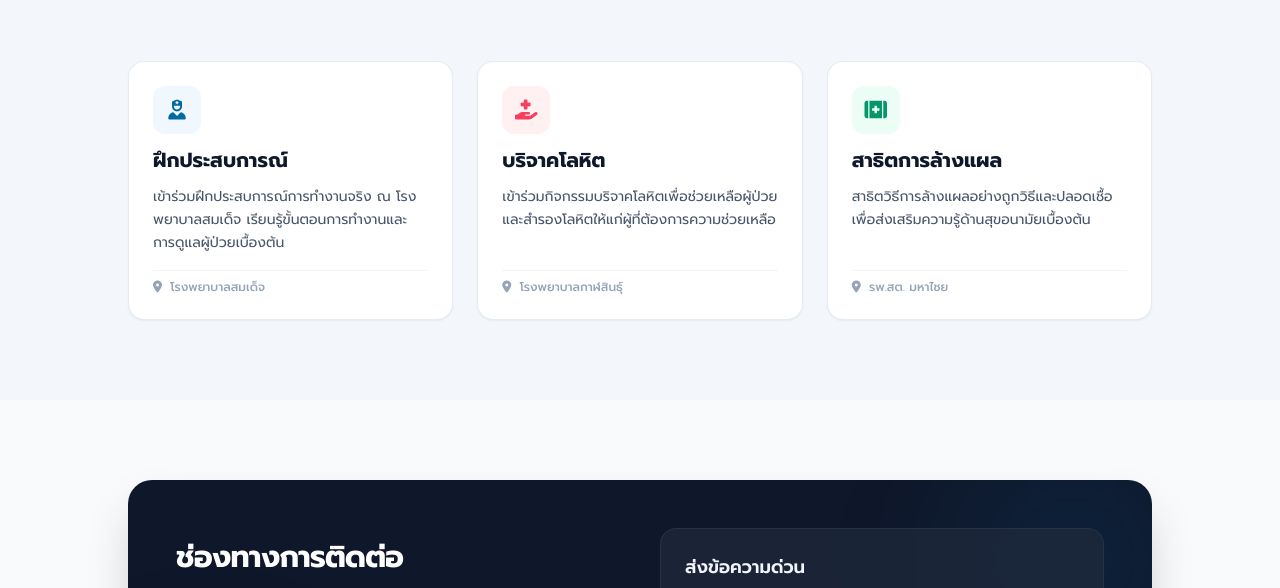
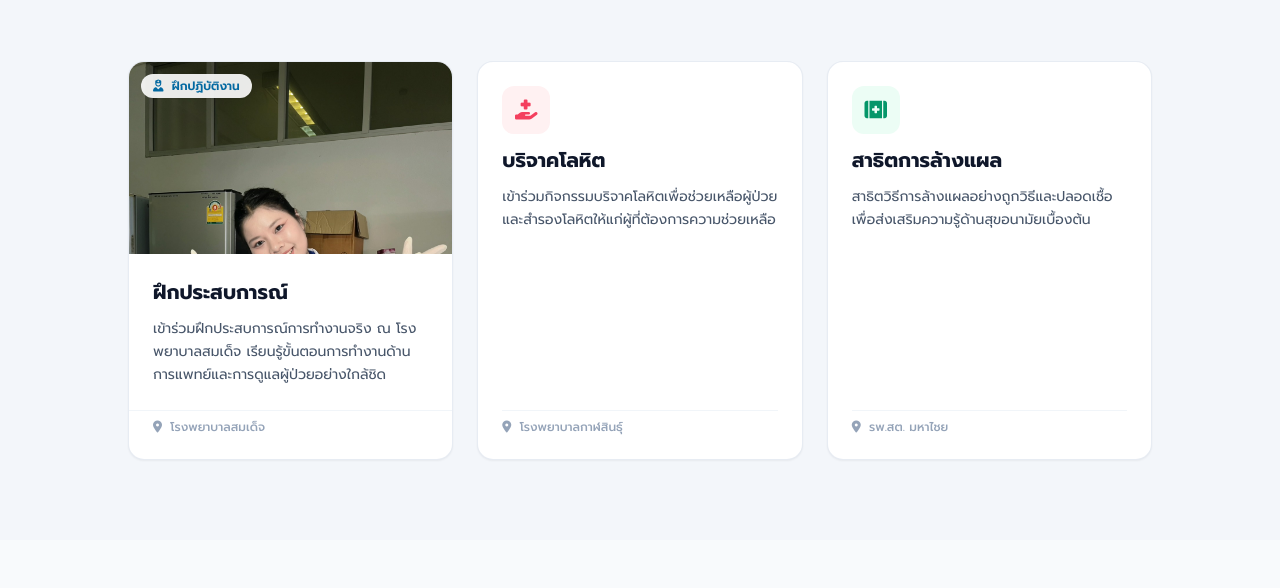
Before and after one commit to sudarat2550/nuch_n, a plain HTML site: page index.html in a window 1280 px wide. Shown: the part 1529-2117 px from the top of the page. Drawn offline with nearby package versions, Linux system fonts and the light colour scheme.

Commit message:
Update index.html

```diff
--- a/index.html
+++ b/index.html
@@ -74,10 +74,10 @@
         <!-- Hero Section -->
         <section id="about" class="py-20 md:py-28 px-6">
             <div class="max-w-5xl mx-auto flex flex-col md:flex-row items-center gap-12">
-                <!-- Avatar Placeholder / Image -->
-                <div class="w-44 h-44 md:w-56 md:h-56 rounded-full bg-gradient-to-tr from-brand-500 to-sky-300 p-1 shadow-xl shrink-0">
-                    <div class="w-full h-full rounded-full bg-white flex items-center justify-center overflow-hidden relative">
-                        <img src="https://placehold.co/400x400/f1f5f9/0284c7?text=Nuch" alt="สุดารัตน์ แกมนิรัตน์" class="w-full h-full object-cover">
+                <!-- Avatar Image -->
+                <div class="w-48 h-48 md:w-60 md:h-60 rounded-full bg-gradient-to-tr from-brand-500 via-sky-400 to-teal-300 p-1.5 shadow-2xl shrink-0">
+                    <div class="w-full h-full rounded-full bg-white flex items-center justify-center overflow-hidden relative shadow-inner">
+                        <img src="รูป.jpg" alt="สุดารัตน์ แกมนิรัตน์" class="w-full h-full object-cover object-center transform hover:scale-105 transition-transform duration-500">
                     </div>
                 </div>
 
@@ -217,17 +217,22 @@
 
                 <div class="grid grid-cols-1 md:grid-cols-3 gap-6">
                     <!-- Activity Card 1 -->
-                    <div class="bg-white rounded-2xl p-6 border border-slate-200/80 shadow-sm hover:shadow-md transition-shadow space-y-4 flex flex-col justify-between">
-                        <div class="space-y-3">
-                            <div class="w-12 h-12 rounded-xl bg-brand-50 text-brand-600 flex items-center justify-center text-xl">
-                                <i class="fa-solid fa-user-nurse"></i>
+                    <div class="bg-white rounded-2xl overflow-hidden border border-slate-200/80 shadow-sm hover:shadow-md transition-all duration-300 flex flex-col justify-between group">
+                        <div>
+                            <div class="h-48 overflow-hidden relative">
+                                <img src="รูป.jpg" alt="ฝึกประสบการณ์ โรงพยาบาลสมเด็จ" class="w-full h-full object-cover object-top group-hover:scale-105 transition-transform duration-500">
+                                <div class="absolute top-3 left-3 bg-white/90 backdrop-blur-md px-3 py-1 rounded-full text-xs font-semibold text-brand-600 shadow-sm">
+                                    <i class="fa-solid fa-user-nurse mr-1"></i> ฝึกปฏิบัติงาน
+                                </div>
                             </div>
-                            <h3 class="text-xl font-bold text-slate-900">ฝึกประสบการณ์</h3>
-                            <p class="text-slate-600 text-sm leading-relaxed">
-                                เข้าร่วมฝึกประสบการณ์การทำงานจริง ณ โรงพยาบาลสมเด็จ เรียนรู้ขั้นตอนการทำงานและการดูแลผู้ป่วยเบื้องต้น
-                            </p>
+                            <div class="p-6 space-y-3">
+                                <h3 class="text-xl font-bold text-slate-900">ฝึกประสบการณ์</h3>
+                                <p class="text-slate-600 text-sm leading-relaxed">
+                                    เข้าร่วมฝึกประสบการณ์การทำงานจริง ณ โรงพยาบาลสมเด็จ เรียนรู้ขั้นตอนการทำงานด้านการแพทย์และการดูแลผู้ป่วยอย่างใกล้ชิด
+                                </p>
+                            </div>
                         </div>
-                        <div class="pt-2 border-t border-slate-100 text-xs font-medium text-slate-400">
+                        <div class="px-6 pb-6 pt-2 border-t border-slate-100 text-xs font-medium text-slate-400">
                             <i class="fa-solid fa-location-dot mr-1"></i> โรงพยาบาลสมเด็จ
                         </div>
                     </div>
```
